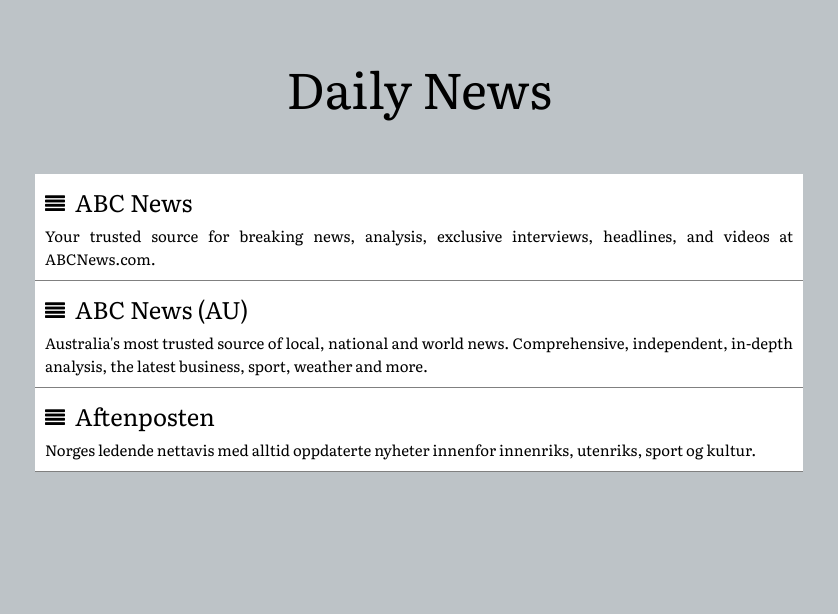
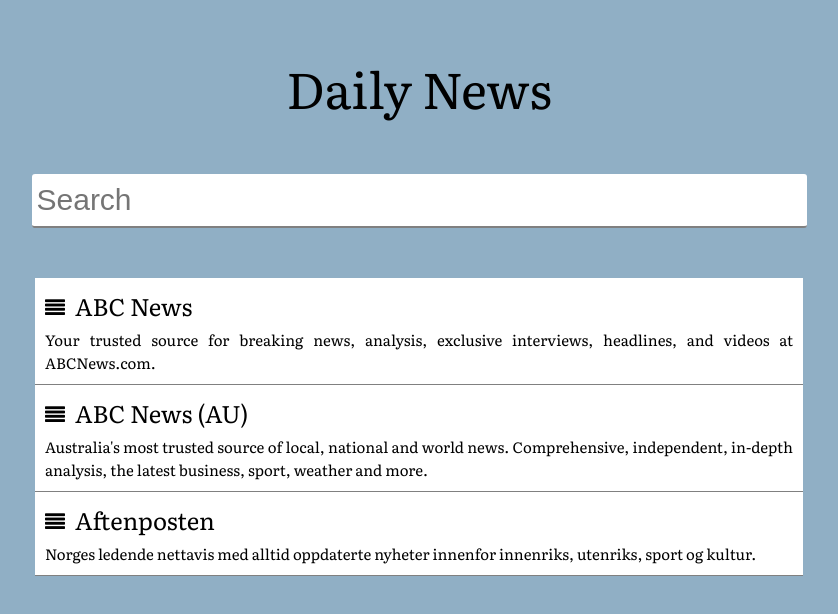
Before and after one commit to aanndch/News-App, a React (Create React App) app: page / in a window 1280 px wide. Shown: the top 614 px of the page, without its empty margins (221-1059 px from the left). Built offline with nearby package versions, Linux system fonts and the light colour scheme.

Commit message:
Added search to channell list

```diff
--- a/src/App.css
+++ b/src/App.css
@@ -2,7 +2,7 @@
 
 body {
 	font-family: "Literata";
-	background-color:#bdc3c7;
+	background-color:#90AFC5;
 }
 
 /* Channel List */
@@ -13,10 +13,26 @@ body {
 	margin: 50px;
 }
 
+#channel-search {
+	text-align: center;
+	width: 100%;
+}
+
+#channel-search-bar {
+	width: 60%;
+	height: 50px;
+	font-size: 30px;
+	margin: 0 auto;
+	border: none;
+	padding-left:5px;
+	border-radius: 3px;
+	border-bottom: 2px solid grey;
+}
+
 #channel-list {
 	background-color: white;
 	width: 60%;
-	margin: 0 auto;
+	margin: 50px auto;
 	padding: 0;
 	max-height: 700px;
 	overflow :hidden;
@@ -68,13 +84,13 @@ body {
 	margin: 50px auto;
 	border: none;
 	padding-left: 15px;
-	/* border-bottom: 2px solid #2c3e50; */
-	box-shadow: inset 0 2px 4px 0 rgba(0, 0, 0, 0.06);;
+	border-radius: 3px;
+	border-bottom: 2px solid grey;
 }
 
 #search-bar:focus {
 	outline: none;
-	/* border-bottom: 2px solid #2c3e50; */
+	border-bottom: 2px solid #2c3e50;
 }
 
 .container {
--- a/src/components/ChannelList.js
+++ b/src/components/ChannelList.js
@@ -8,7 +8,7 @@ export default class ChannelList extends Component {
         super();
         this.state = {
             loading: true,
-            // search: '',
+            search: '',
             channels: null
         };
     }
@@ -56,19 +56,33 @@ export default class ChannelList extends Component {
         const channels = data.sources.map(source => {
             return {name: source.name, id: source.id, description: source.description};
         })
+
+        console.log(channels);
+
         this.setState({
             loading: false,
             channels: channels
         });
     }
 
+    handleSearch = (event) => {
+        this.setState({ search: event.target.value});
+    }
+
     render() {
+
+
 
         let channelList;
         if (this.state.loading) {
             channelList = <div>Loading GIF</div>;
         } else {
-            channelList = this.state.channels.map(item => {
+            let channels = [];
+            channels = this.state.channels.filter(channel => {
+            return channel.name.toLowerCase().includes(this.state.search.toLowerCase());
+            })
+
+            channelList = channels.map(item => {
                 return (<Link to={`/news/${item.id}`} key={item.id}>
                             <li className="channel">
                                 <div className="channel-top">
@@ -84,10 +98,9 @@ export default class ChannelList extends Component {
         return (
             <Fragment>
                 <div id="heading">Daily News</div>
-                {/* <div>
-                    <input type='text' name='channelSearch' placeholder='Times Now' maxLength='30'></input>
-                    <div>Search Icon</div>
-                </div> */}
+                <div id="article-search">
+                    <input type='text' name='articleSearch' onChange={this.handleSearch} placeholder="Search" maxLength='30' id="channel-search-bar"/>
+                </div>
                 <ul id="channel-list">
                     {channelList}
                 </ul>
--- a/src/components/ChannelNews.js
+++ b/src/components/ChannelNews.js
@@ -198,7 +198,10 @@ export default class ChannelNews extends Component {
             return {title: article.title, description: article.description };
         })
 
-        this.setState({loading: false, articles: articles});
+        this.setState({
+            loading: false,
+            articles: articles
+        });
 
     }
 
```
